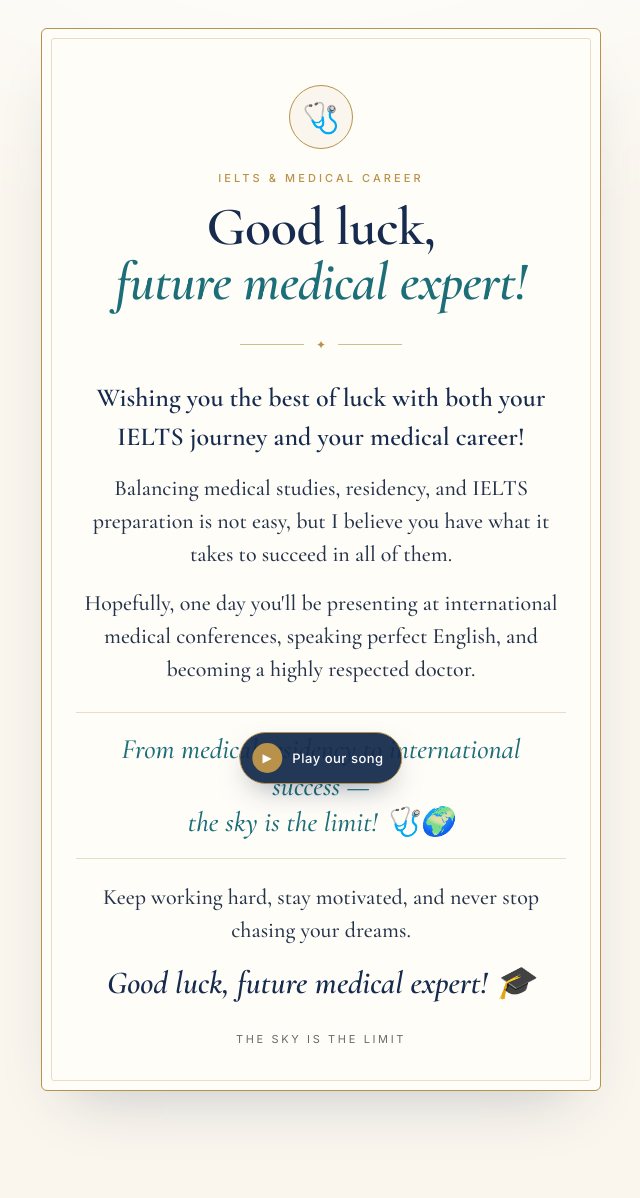
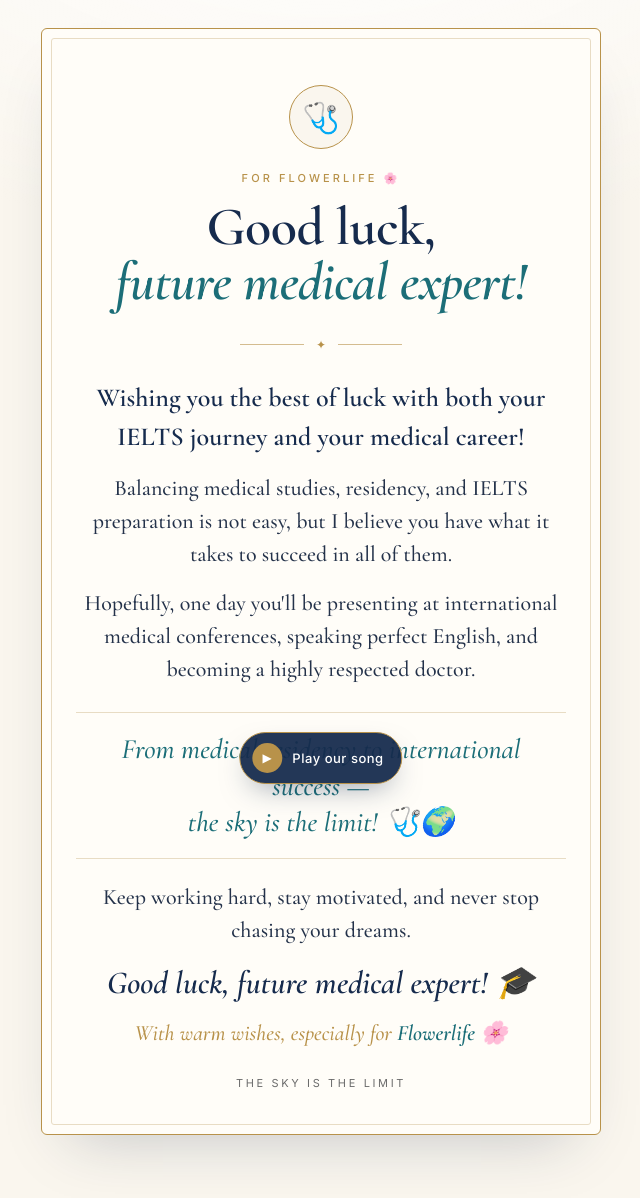
Before and after one commit to sjz0606/ielts-medical-expert, a plain HTML site: page index.html in a window 1280 px wide. Shown: the whole page, without its empty margins (319-959 px from the left). Drawn offline with nearby package versions, Linux system fonts and the light colour scheme.

Commit message:
Add Flowerlife dedication
Co-Authored-By: Claude Opus 5.5 <noreply@anthropic.com>

```diff
--- a/index.html
+++ b/index.html
@@ -3,7 +3,7 @@
 <head>
 <meta charset="utf-8">
 <meta name="viewport" content="width=device-width, initial-scale=1, viewport-fit=cover">
-<title>Good luck, future medical expert!</title>
+<title>For Flowerlife — Good luck, future medical expert!</title>
 <meta name="description" content="A good luck message for your IELTS journey and medical career.">
 <meta name="theme-color" content="#faf6ee">
 <link rel="preconnect" href="https://fonts.googleapis.com">
@@ -83,12 +83,14 @@
   .music.on .bars{display:flex}
   @keyframes eq{0%,100%{height:4px}50%{height:14px}}
   body{padding-bottom:96px}
+  .dedic{margin-top:18px;font-family:"Cormorant Garamond",Georgia,serif;font-style:italic;font-size:clamp(19px,4.8vw,22px);color:var(--gold)}
+  .dedic b{font-weight:600;color:var(--teal)}
 </style>
 </head>
 <body>
   <main class="card">
     <div class="badge" aria-hidden="true">🩺</div>
-    <div class="eyebrow">IELTS &amp; medical career</div>
+    <div class="eyebrow">For Flowerlife 🌸</div>
     <h1>Good luck,<em>future medical expert!</em></h1>
     <div class="rule" aria-hidden="true">✦</div>
 
@@ -105,6 +107,7 @@
     </div>
 
     <div class="sign"><span>Good luck,</span> <span>future medical expert!</span> <span>🎓</span></div>
+    <div class="dedic">With warm wishes, especially for <b>Flowerlife</b> 🌸</div>
     <div class="foot">The sky is the limit</div>
   </main>
   <audio id="song" src="song.mp3" loop preload="auto" playsinline></audio>
```
